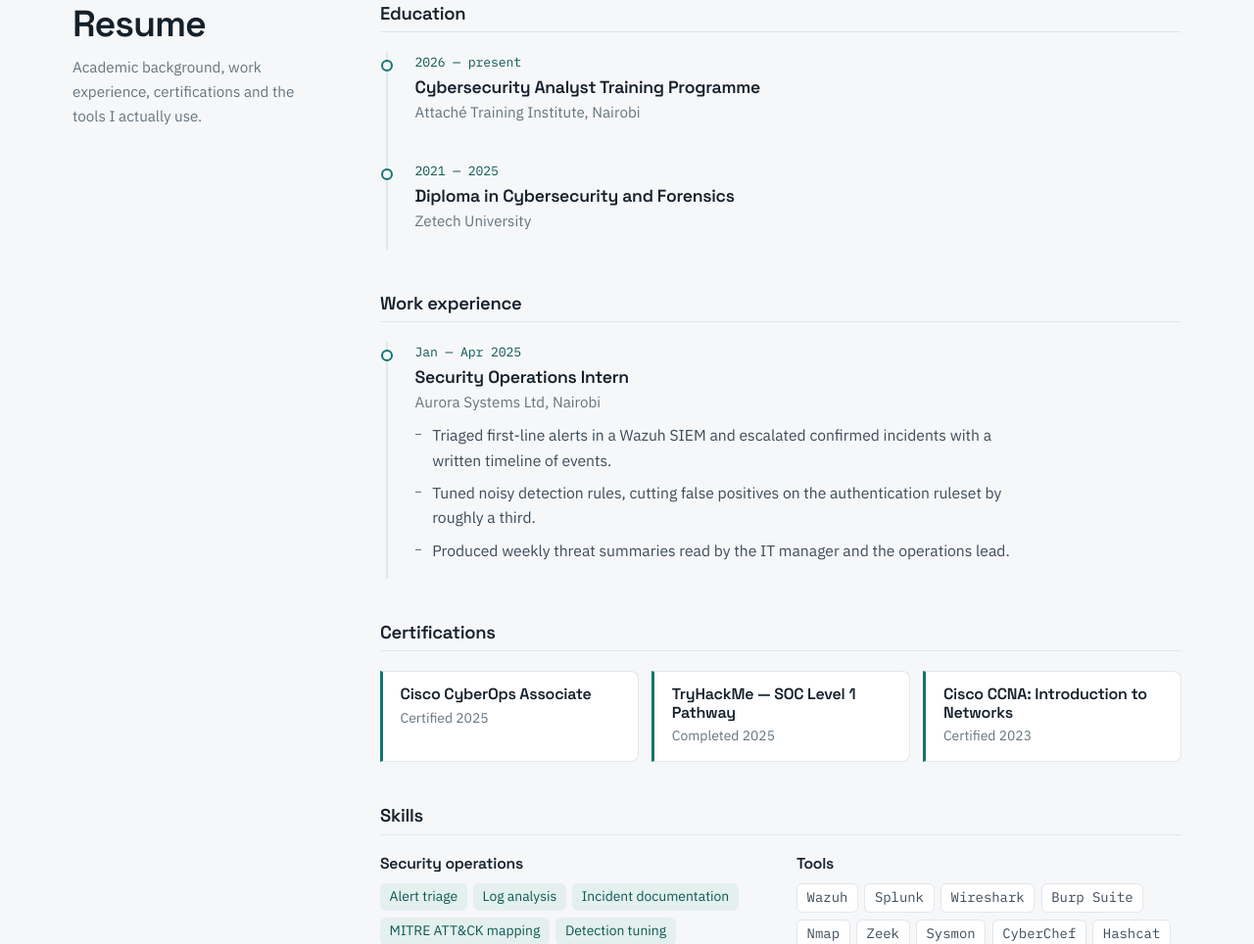
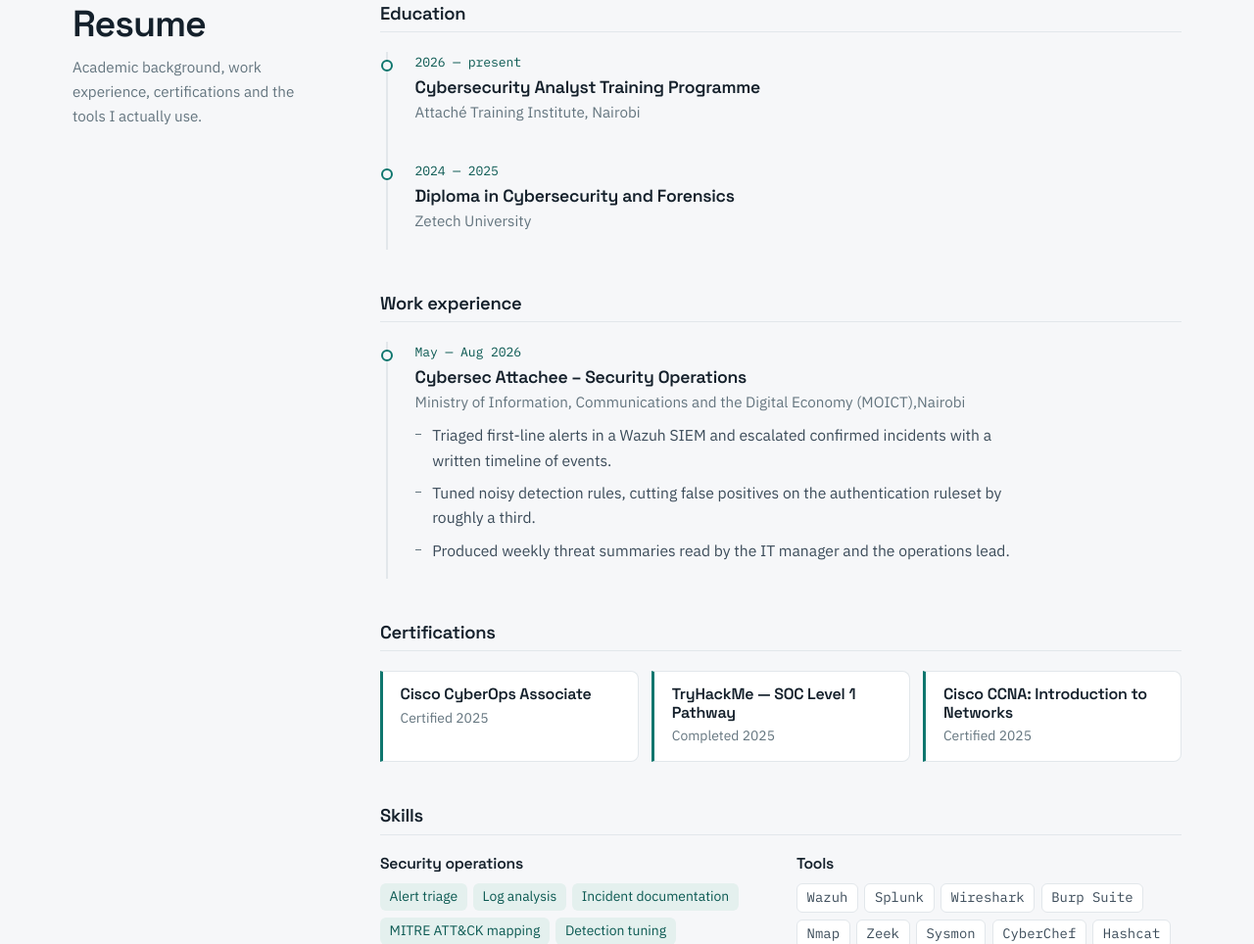
Before and after one commit to aminaarale/portfolio, a plain HTML site: page index.html in a window 1280 px wide. Shown: the part 923-1887 px from the top of the page at 98% size. Drawn offline with Linux system fonts and the light colour scheme.

Commit message:
Update work experience and certification dates

```diff
--- a/index.html
+++ b/index.html
@@ -106,7 +106,7 @@
             </div>
           </li>
           <li class="timeline__item">
-            <div class="timeline__when">2021 — 2025</div>
+            <div class="timeline__when">2024 — 2025</div>
             <div class="timeline__what">
               <h4>Diploma in Cybersecurity and Forensics</h4>
               <p class="org">Zetech University</p>
@@ -118,10 +118,10 @@
         <h3 class="subhead">Work experience</h3>
         <ol class="timeline">
           <li class="timeline__item">
-            <div class="timeline__when">Jan — Apr 2025</div>
+            <div class="timeline__when">May — Aug 2026</div>
             <div class="timeline__what">
-              <h4>Security Operations Intern</h4>
-              <p class="org">Aurora Systems Ltd, Nairobi</p>
+              <h4>Cybersec Attachee – Security Operations</h4>
+              <p class="org">Ministry of Information, Communications and the Digital Economy (MOICT),Nairobi</p>
               <ul class="bullets">
                 <li>Triaged first-line alerts in a Wazuh SIEM and escalated confirmed incidents with a written timeline of events.</li>
                 <li>Tuned noisy detection rules, cutting false positives on the authentication ruleset by roughly a third.</li>
@@ -147,7 +147,7 @@
           </li>
           <li class="cert">
             <h4>Cisco CCNA: Introduction to Networks</h4>
-            <p class="cert__meta">Certified 2023</p>
+            <p class="cert__meta">Certified 2025</p>
           </li>
         </ul>
 
```
